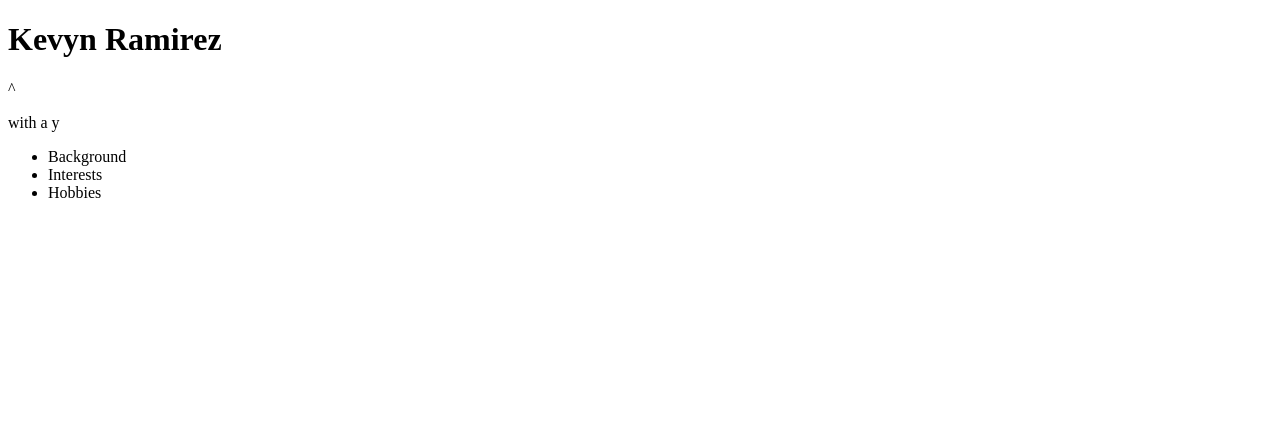
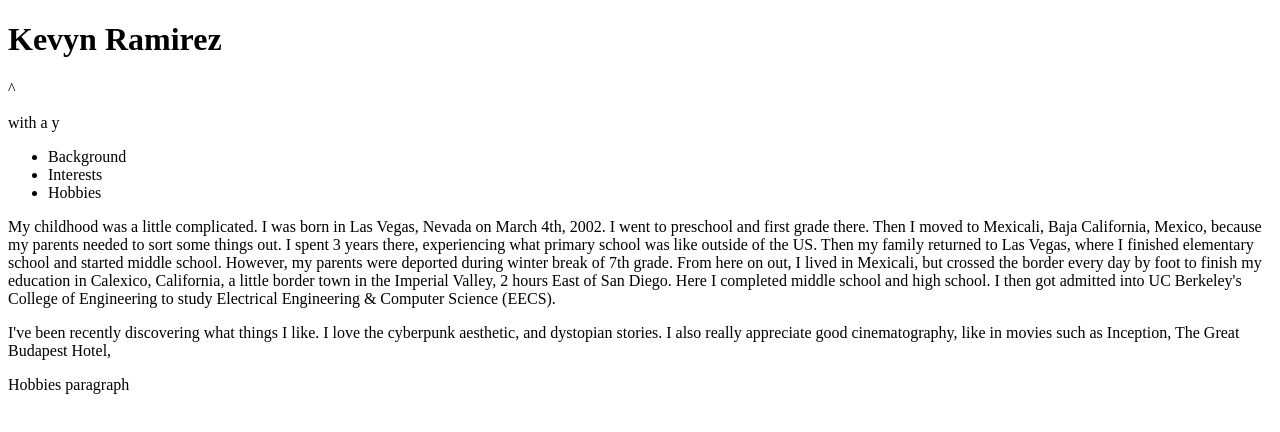
Before and after one commit to Kevyn0304/kevyn0304.github.io, a plain HTML site: page index.html in a window 1280 px wide. Drawn offline with Linux system fonts and the light colour scheme.

Commit message:
added paragraphs

```diff
--- a/index.html
+++ b/index.html
@@ -19,6 +19,24 @@
             <li>Interests</li>
             <li>Hobbies</li>
         </ul>
+
+        <p>
+            My childhood was a little complicated. I was born in Las Vegas, Nevada on March 4th, 2002.
+            I went to preschool and first grade there. Then I moved to Mexicali, Baja California, Mexico,
+            because my parents needed to sort some things out. I spent 3 years there, experiencing what
+            primary school was like outside of the US. Then my family returned to Las Vegas, where I finished
+            elementary school and started middle school. However, my parents were deported during winter break
+            of 7th grade. From here on out, I lived in Mexicali, but crossed the border every day by foot to
+            finish my education in Calexico, California, a little border town in the Imperial Valley, 2 hours
+            East of San Diego. Here I completed middle school and high school. I then got admitted into
+            UC Berkeley's College of Engineering to study Electrical Engineering & Computer Science (EECS).
+        </p>
+        <p>
+            I've been recently discovering what things I like. I love the cyberpunk aesthetic, and dystopian
+            stories. I also really appreciate good cinematography, like in movies such as Inception, The Great
+            Budapest Hotel,
+        </p>
+        <p>Hobbies paragraph</p>
     </section>
 
     <section><!-- Portfolio --></section>
```
